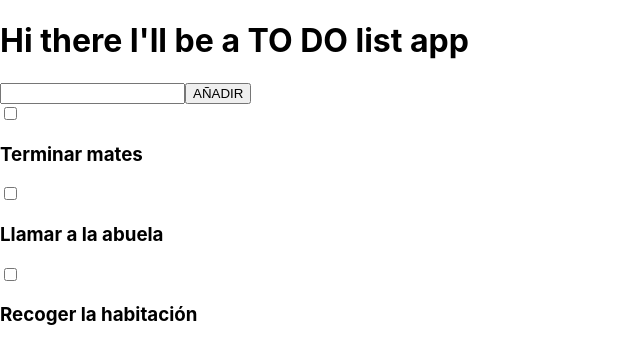
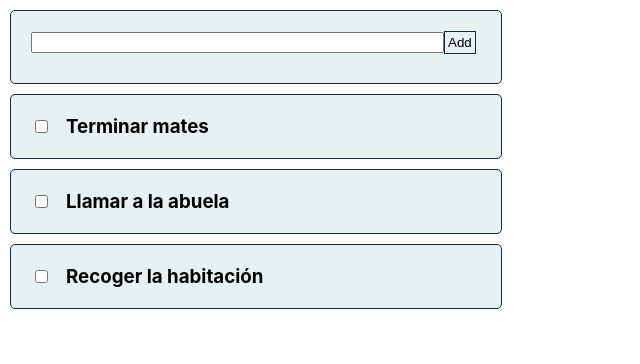
Before and after one commit to programming-classes/react-guide, a React (Create React App) app: page / in a window 1280 px wide. Shown: the top 364 px of the page, without its empty margins (0-640 px from the left). Built offline with nearby package versions, Linux system fonts and the light colour scheme; some icons are missing.

Commit message:
add some style to the tasks

```diff
--- /dev/null
+++ b/src/App.css
@@ -0,0 +1,4 @@
+.app {
+  width: 40%;
+  display: inline-block;
+}
--- a/src/App.js
+++ b/src/App.js
@@ -1,15 +1,16 @@
+import "./App.css";
 import TaskItem from "./TaskItem";
 import InputComponent from "./InputComponent";
 
 const App = () => {
   return (
-    <div>
-      <h1>Hi there I'll be a TO DO list app</h1>
-
+    <div className="app">
       <InputComponent />
-      <TaskItem title="Terminar mates" />
-      <TaskItem title="Llamar a la abuela" />
-      <TaskItem title="Recoger la habitación" />
+      <div className="task-items">
+        <TaskItem title="Terminar mates" />
+        <TaskItem title="Llamar a la abuela" />
+        <TaskItem title="Recoger la habitación" />
+      </div>
     </div>
   );
 };
--- /dev/null
+++ b/src/InputComponent.css
@@ -0,0 +1,18 @@
+.input-component {
+  background-color: #e8f1f2;
+  border: solid thin #13293d;
+  border-radius: 5px;
+  margin: 10px;
+  padding: 20px;
+}
+
+.input-component__input {
+  width: 90%;
+  margin-bottom: 10px;
+}
+
+.input-component__button {
+  background-color: #e8f1f2;
+  border: solid thin #13293d;
+  padding: 3px;
+}
--- a/src/InputComponent.js
+++ b/src/InputComponent.js
@@ -1,10 +1,10 @@
-import React from "react";
+import "./InputComponent.css";
 
-const InputComponent = (props) => {
+const InputComponent = () => {
   return (
-    <div>
-      <input type="text" />
-      <button>AÑADIR</button>
+    <div className="input-component">
+      <input className="input-component__input" type="text" />
+      <button className="input-component__button">Add</button>
     </div>
   );
 };
--- /dev/null
+++ b/src/TaskItem.css
@@ -0,0 +1,13 @@
+.task-item {
+  background-color: #e8f1f2;
+  border: solid thin #13293d;
+  margin: 10px;
+  padding: 20px;
+  border-radius: 5px;
+  display: flex;
+}
+
+.task-item__title {
+  flex: auto;
+  margin: 0 15px;
+}
--- a/src/TaskItem.js
+++ b/src/TaskItem.js
@@ -1,9 +1,11 @@
+import "./TaskItem.css";
+
 const TaskItem = (props) => {
   return (
-    <div>
-      <input type="checkbox"></input>
-      <h3>{props.title}</h3>
-      <span class="dashicons dashicons-trash"></span>
+    <div className="task-item">
+      <input className="task-item__checked" type="checkbox"></input>
+      <h3 className="task-item__title">{props.title}</h3>
+      <span className="task-item__trash dashicons dashicons-trash" />
     </div>
   );
 };
```
